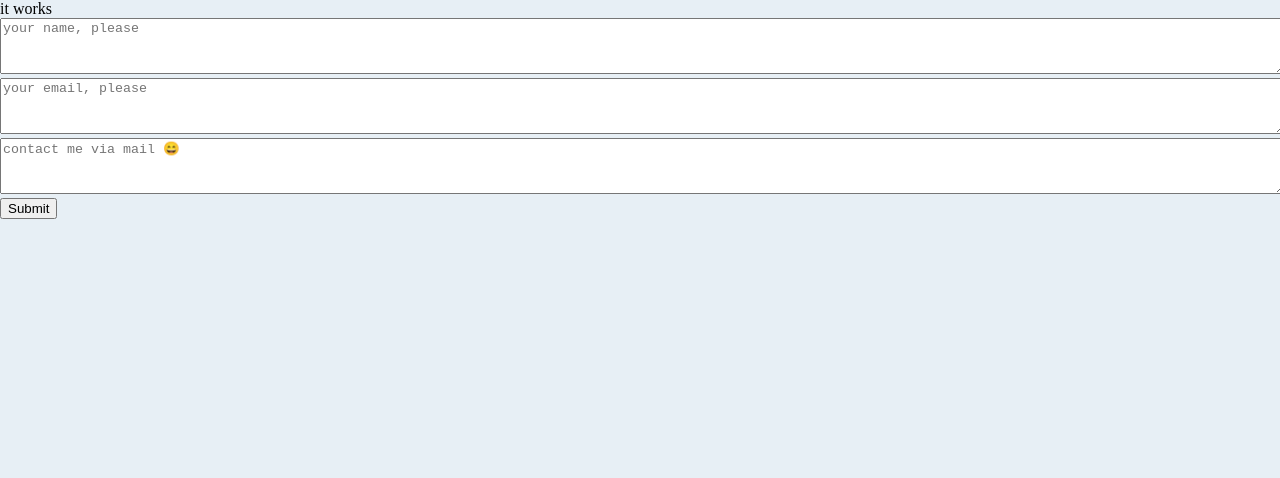
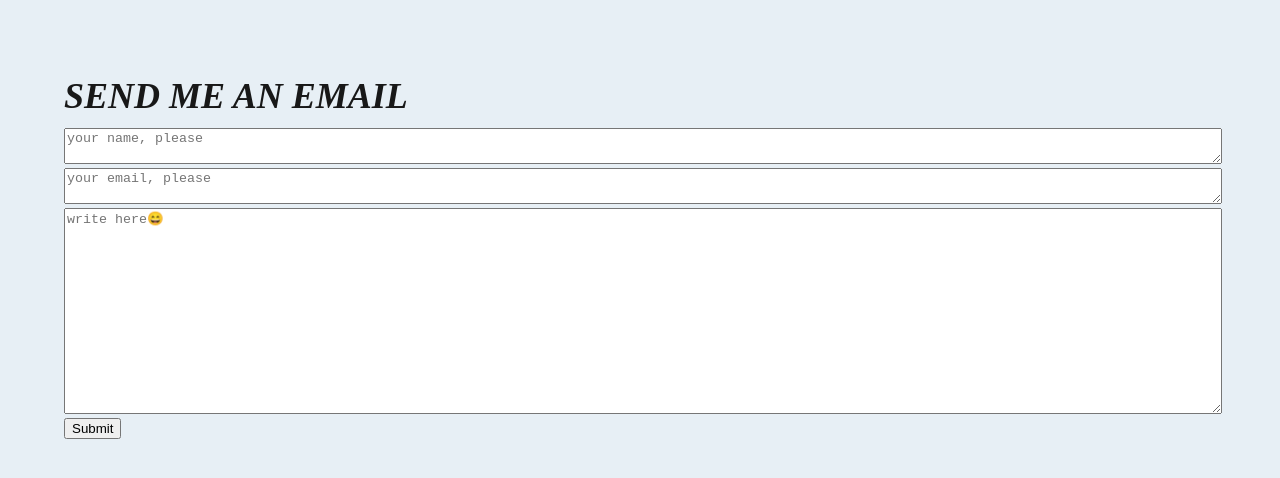
Before and after one commit to saltycroissants/web-portfolio-2021, a React (Create React App) app: page /#/emailform in a window 1280 px wide. Shown: the top 478 px of the page. Built offline with nearby package versions, Linux system fonts and the light colour scheme; no server answers.

Commit message:
commit for deploy  issue #4

```diff
--- a/src/components/Form.js
+++ b/src/components/Form.js
@@ -1,11 +1,13 @@
-import React , {useState, useEffect}from 'react'
+import React , {useState}from 'react'
 import emailjs from 'emailjs-com';
+import styles from './css/Form.module.css'
 
 
 const Form = () => {
     const [feedback, setFeedback] = useState('');
     const [name, setName] = useState('');
     const [email, setEmail] = useState('');
+    //const [isSubmit, setSubmit] =useState(false);
 
 
     const handleChange = (e) => {
@@ -24,7 +26,14 @@ const Form = () => {
         console.log("handleemail");
         //console.log(feedback);
         setEmail(e.target.value);
+        handleValidation();
+
+
      }
+
+    const handleValidation = () => {
+        console.log('validation for email needed');
+    }
 
 
     const handleSubmit = (e) => {
@@ -33,8 +42,9 @@ const Form = () => {
 
         const sendFeedback = (templateId, templateParams) => {
             const serviceId = 'service_ybmoq6e';
+            const USER_ID = 'user_X1bf8J0b9UvFlwEKWfWyG'
 
-            emailjs.send(serviceId, templateId, templateParams)
+            emailjs.send(serviceId, templateId, templateParams, USER_ID)
             .then(function(response) {
             console.log('SUCCESS!', response.status, response.text);
             }, function(err) {
@@ -49,14 +59,16 @@ const Form = () => {
             to_name : 'eunji'
         }
         sendFeedback(templateId, submitParams);
+        alert("email submitted!");
+        window.location= '/';
 
      }
 
 
     return (
         <>
-            <form>
-                <div>it works</div>
+            <form className = {styles.container}>
+                <div className ={styles.title}>SEND ME AN EMAIL</div>
                 <div>
                     <textarea
                         id="name-input"
@@ -65,7 +77,7 @@ const Form = () => {
                         placeholder="your name, please"
                         required
                         value={name}
-                        style={{width: '100%', height: '50px'}}
+                        style={{width: '100%', height: '30px'}}
                     />
                 </div>
 
@@ -77,7 +89,7 @@ const Form = () => {
                         placeholder="your email, please"
                         required
                         value={email}
-                        style={{width: '100%', height: '50px'}}
+                        style={{width: '100%', height: '30px'}}
                     />
                 </div>
 
@@ -86,10 +98,10 @@ const Form = () => {
                         id="test-mailing"
                         name="test-mailing"
                         onChange={handleChange}
-                        placeholder="contact me via mail 😄"
+                        placeholder="write here😄"
                         required
                         value={feedback}
-                        style={{width: '100%', height: '50px'}}
+                        style={{width: '100%', height: '200px'}}
                     />
                 </div>
                 <input type="button" value="Submit" className="btn btn--submit" onClick={handleSubmit} />
--- /dev/null
+++ b/src/components/css/Form.module.css
@@ -0,0 +1,16 @@
+.container{
+    width : 90%;
+    margin : 75px auto auto auto;
+    min-height : 800px;
+}
+
+.title{
+    font-family: Acumin Pro Wide;
+    font-style: italic;
+    font-weight: 900;
+    font-size: 36px;
+    line-height: 43px;
+    margin-bottom : 10px;
+
+    color: #181818;
+}
--- a/src/components/css/Loading.module.css
+++ b/src/components/css/Loading.module.css
@@ -10,9 +10,11 @@ body{
     margin : 0;
 }
 .container{
-    padding-top :100px;
+    margin-top: 200px;
+
     width: 100%;
     height: 100%;
+
 }
 .text{
     font-family: Acumin Pro Wide;
@@ -20,7 +22,7 @@ body{
     font-weight: 900;
     font-size: 100px;
     line-height: 173px;
-    color : #181818;
+    color : #FFF;
     text-align: center;
     -webkit-text-stroke: 1px #FFF;
 }
```
Also changed, not shown: 1 other file (tests, documents, lock files or other folders).
